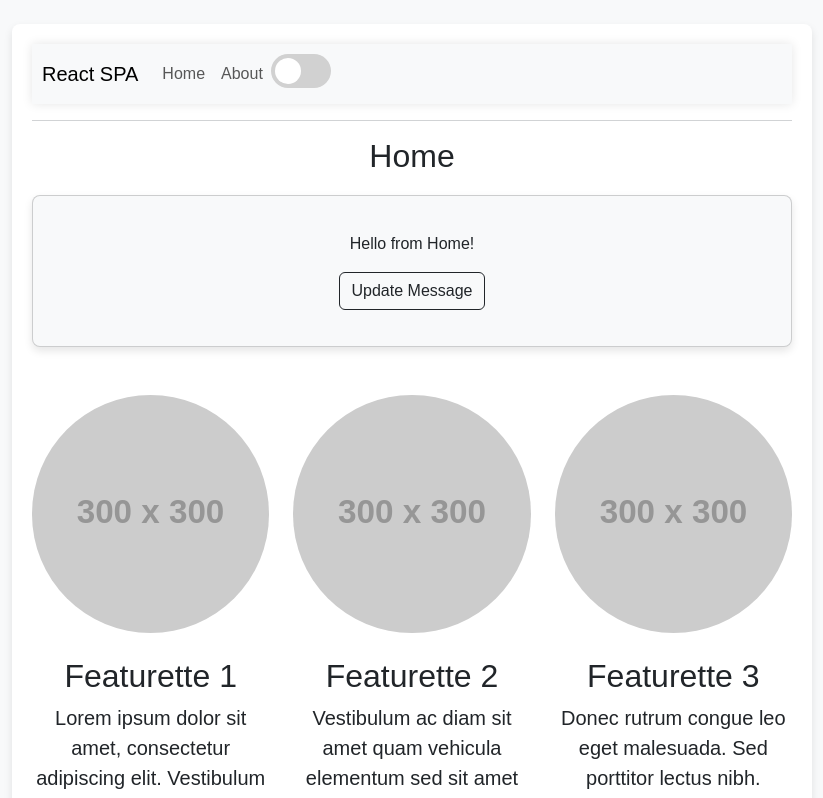
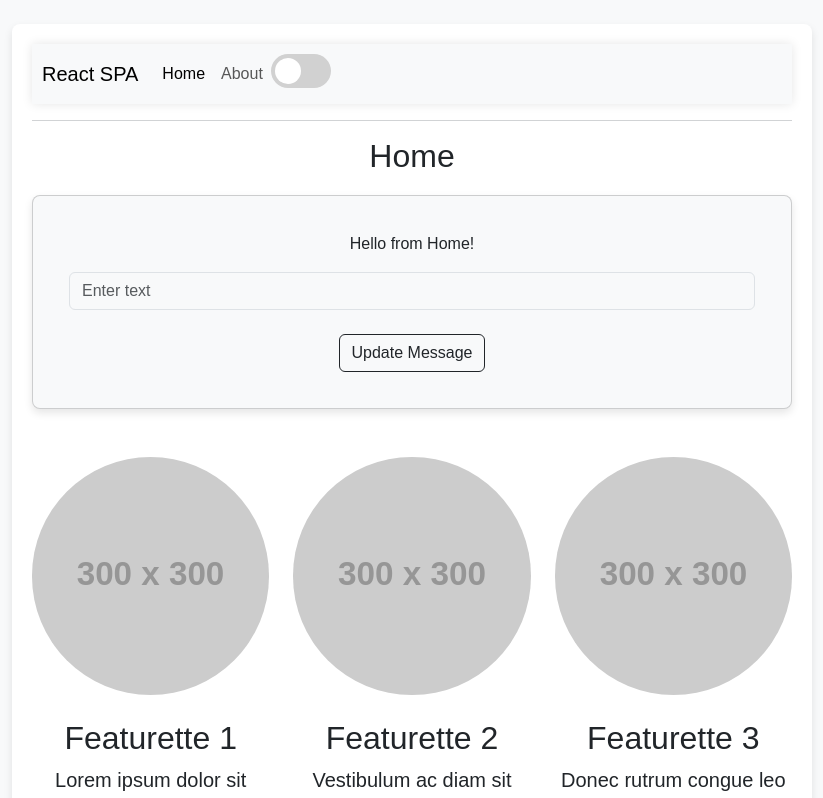
Before and after one commit to jayasaisrikar/React-SPA, a React (Create React App) app: page / in a window 1280 px wide. Shown: the top 798 px of the page, without its empty margins (228-1051 px from the left). Built offline with nearby package versions, Linux system fonts and the light colour scheme.

Commit message:
Updated Home.js and App.js

```diff
--- a/src/App.js
+++ b/src/App.js
@@ -1,7 +1,7 @@
 // src/App.js
 import 'bootstrap/dist/css/bootstrap.min.css';
 import React, { useState } from 'react';
-import { BrowserRouter as Router, Link, Route, Routes } from 'react-router-dom';
+import { BrowserRouter as Router, NavLink, Route, Routes } from 'react-router-dom';
 import './App.css';
 import About from './components/About';
 import Home from './components/Home';
@@ -17,14 +17,14 @@ function App() {
     <Router>
       <div className={`container mt-4 ${darkMode ? 'dark-mode' : ''}`}>
         <nav className={`navbar navbar-expand-lg ${darkMode ? 'navbar-dark bg-dark' : 'navbar-light bg-light'}`}>
-          <Link className="navbar-brand" to="/">
+          <NavLink className="navbar-brand" to="/" exact>
             React SPA
-          </Link>
+          </NavLink>
           <button
             className={`navbar-toggler ${darkMode ? 'navbar-dark' : 'navbar-light'}`}
             type="button"
-            data-toggle="collapse"
-            data-target="#navbarNav"
+            data-bs-toggle="collapse"
+            data-bs-target="#navbarNav"
             aria-controls="navbarNav"
             aria-expanded="false"
             aria-label="Toggle navigation"
@@ -34,14 +34,14 @@ function App() {
           <div className="collapse navbar-collapse" id="navbarNav">
             <ul className="navbar-nav ml-auto">
               <li className="nav-item">
-                <Link className="nav-link" to="/">
+                <NavLink className="nav-link" to="/" exact>
                   Home
-                </Link>
+                </NavLink>
               </li>
               <li className="nav-item">
-                <Link className="nav-link" to="/about">
+                <NavLink className="nav-link" to="/about">
                   About
-                </Link>
+                </NavLink>
               </li>
               <li className="nav-item">
                 <label className="switch">
@@ -56,8 +56,8 @@ function App() {
         <hr />
 
         <Routes>
-          <Route path="/" element={<Home />} />
-          <Route path="/about" element={<About />} />
+          <Route path="/" element={<Home darkMode={darkMode} />} />
+          <Route path="/about" element={<About darkMode={darkMode} />} />
         </Routes>
       </div>
     </Router>
--- a/src/components/Home.js
+++ b/src/components/Home.js
@@ -3,6 +3,7 @@ import React, { useEffect, useState } from 'react';
 
 function Home({ darkMode }) {
   const [message, setMessage] = useState('Hello from Home!');
+  const [inputText, setInputText] = useState('');
 
   useEffect(() => {
     // Animate on component mount
@@ -20,20 +21,29 @@ function Home({ darkMode }) {
   }, []);
 
   const updateMessage = () => {
-    setMessage('Updated message!');
+    setMessage(inputText || 'Updated message!');
   };
 
   return (
     <div id="home" className={`text-center mt-3 ${darkMode ? 'text-white' : 'text-dark'}`}>
       <h2>Home</h2>
-      <div className={`card ${darkMode ? 'bg-dark' : 'bg-light'}`}>
+      <div className={`card ${darkMode ? 'bg-dark text-white' : 'bg-light text-dark'}`}>
         <div className="card-body">
           <p className="card-text">{message}</p>
+          <div className="form-group">
+            <input
+              type="text"
+              className={`form-control ${darkMode ? 'bg-dark text-white' : 'bg-light text-black'}`}
+              placeholder="Enter text"
+              value={inputText}
+              onChange={(e) => setInputText(e.target.value)}
+            />&nbsp;
+          </div>
           <button
             id="updateButton"
             className={`btn ${darkMode ? 'btn-outline-light' : 'btn-outline-dark'}`}
             onClick={updateMessage}
-          >
+           >
             Update Message
           </button>
         </div>
```
